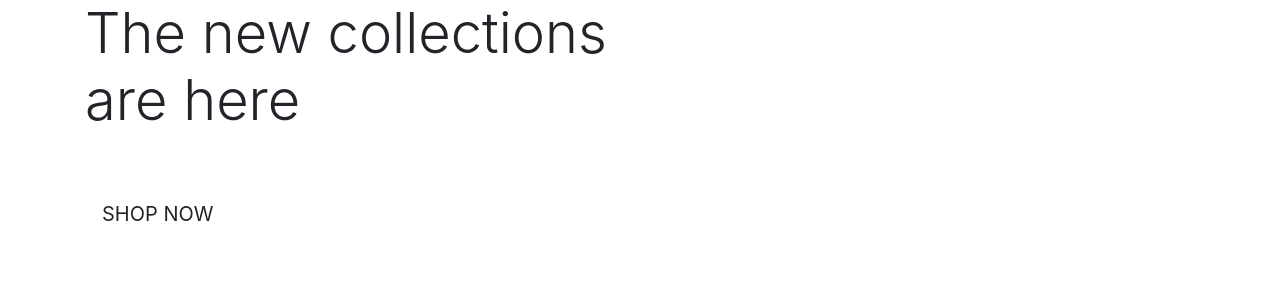
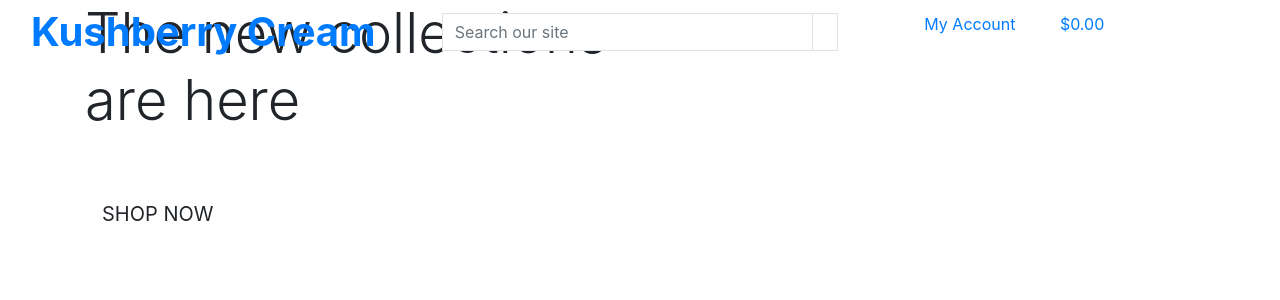
Before and after one commit to kushberrycream/kushberrycream-v1, a Django app: page / in a window 1280 px wide. Shown: the top 300 px of the page. Run offline with Django 3.2, Linux system fonts and the light colour scheme.

Commit message:
added page header

```diff
--- a/templates/base.html
+++ b/templates/base.html
@@ -1,44 +1,100 @@
 {% load static %}
 
-<!doctype html>
+<!DOCTYPE html>
 <html lang="en">
-
   <head>
-
     {% block meta %}
-	<meta http-equiv="X-UA-Compatible" content="ie=edge">
-	<meta charset="utf-8">
-	<meta name="viewport" content="width=device-width, initial-scale=1, shrink-to-fit=no">
+    <meta http-equiv="X-UA-Compatible" content="ie=edge" />
+    <meta charset="utf-8" />
+    <meta name="viewport" content="width=device-width, initial-scale=1, shrink-to-fit=no" />
     {% endblock %}
 
     {% block extra_meta %}
     {% endblock %}
 
     {%block corecss %}
-	<link rel="stylesheet" href="https://cdn.jsdelivr.net/npm/bootstrap@4.5.3/dist/css/bootstrap.min.css"
-		integrity="sha384-TX8t27EcRE3e/ihU7zmQxVncDAy5uIKz4rEkgIXeMed4M0jlfIDPvg6uqKI2xXr2" crossorigin="anonymous">
+    <link rel="stylesheet" href="https://cdn.jsdelivr.net/npm/bootstrap@4.5.3/dist/css/bootstrap.min.css" integrity="sha384-TX8t27EcRE3e/ihU7zmQxVncDAy5uIKz4rEkgIXeMed4M0jlfIDPvg6uqKI2xXr2" crossorigin="anonymous" />
     {% endblock %}
 
     {% block extra_css %}
     {% endblock %}
 
     {% block corejs %}
-	<script src="https://code.jquery.com/jquery-3.5.1.slim.min.js"
-		integrity="sha384-DfXdz2htPH0lsSSs5nCTpuj/zy4C+OGpamoFVy38MVBnE+IbbVYUew+OrCXaRkfj" crossorigin="anonymous">
-	</script>
-	<script src="https://cdn.jsdelivr.net/npm/bootstrap@4.5.3/dist/js/bootstrap.bundle.min.js"
-		integrity="sha384-ho+j7jyWK8fNQe+A12Hb8AhRq26LrZ/JpcUGGOn+Y7RsweNrtN/tE3MoK7ZeZDyx" crossorigin="anonymous">
-	</script>
+    <script src="https://code.jquery.com/jquery-3.5.1.slim.min.js" integrity="sha384-DfXdz2htPH0lsSSs5nCTpuj/zy4C+OGpamoFVy38MVBnE+IbbVYUew+OrCXaRkfj" crossorigin="anonymous"></script>
+    <script src="https://cdn.jsdelivr.net/npm/bootstrap@4.5.3/dist/js/bootstrap.bundle.min.js" integrity="sha384-ho+j7jyWK8fNQe+A12Hb8AhRq26LrZ/JpcUGGOn+Y7RsweNrtN/tE3MoK7ZeZDyx" crossorigin="anonymous"></script>
     {% endblock %}
 
     {% block extra_js %}
     {% endblock %}
 
     <title>Kushberry Cream {% block extra_title %}{% endblock %}</title>
-
   </head>
   <body>
-  <header class="container-fluid fixed-top"></header>
+    <header class="container-fluid fixed-top">
+      <div class="row">
+        <div class="col col-lg-4 my-auto py-1 py-lg-0 text-center text-lg-left">
+          <a href="{% url 'home' %}" class="nav-link main-logo-link">
+            <h1 class="logo-font text-black my-0 font-weight-bold">
+              Kushberry Cream
+            </h1>
+          </a>
+        </div>
+        <div class="col col-lg-4 my-auto py-1 py-lg-0">
+          <form method="GET" action="">
+            <div class="input-group w-100">
+              <input class="form-control border border-black rounded-0" type="text" name="q" placeholder="Search our site" />
+              <div class="input-group-append">
+                <button class="form-control btn btn-black border border-black rounded-0" type="submit">
+                  <span class="icon">
+                    <i class="fas fa-search"></i>
+                  </span>
+                </button>
+              </div>
+            </div>
+          </form>
+        </div>
+        <div class="col col-lg-4 my-auto py-1 py-lg-0">
+          <ul>
+            <li class="list-inline-item dropdown">
+              <a class="text-black nav-link" href="#" id="user-options" data-toggle="dropdown" aria-haspopup="true" aria-expanded="false">
+                <div class="text-center">
+                  <div><i class="fas fa-user fa-lg"></i></div>
+                  <p class="my-0">My Account</p>
+                </div>
+              </a>
+              <div class="dropdown-menu border-0" aria-labelledby="user-options">
+                {% if request.user.is_authenticated %}
+                  {% if request.user.is_superuser %}
+                    <a href="" class="dropdown-item">Product Management</a>
+                  {% endif %}
+                  <a href="" class="dropdown-item">My Profile</a>
+                  <a href="{% url 'account_logout' %}" class="dropdown-item">Logout</a>
+                {% else %}
+                  <a href="{% url 'account_signup' %}" class="dropdown-item">Register</a>
+                  <a href="{% url 'account_login' %}" class="dropdown-item">Login</a>
+                {% endif %}
+              </div>
+            </li>
+            <li class="list-inline-item dropdown">
+              <a class="{% if grand_total %}text-info font-weight-bold{% else %}text-black{% endif %} nav-link" href="">
+                <div class="text-center">
+                  <div>
+                    <i class="fas fa-shopping-bag fa-lg"></i>
+                  </div>
+                  <p class="my-0">
+                    {% if grand_total %}
+                      ${{ grand_total|floatformat:2 }}
+                    {% else %}
+                      $0.00
+                    {% endif %}
+                  </p>
+                </div>
+              </a>
+            </li>
+          </ul>
+        </div>
+      </div>
+    </header>
 
     {% if messages %}
     <div class="message-container"></div>
@@ -52,7 +108,5 @@
 
     {% block postloadjs %}
     {% endblock %}
-
   </body>
-
 </html>
```
Also changed, not shown: home/views.py (line endings or trailing spaces). Lines whose indentation alone changed are shown as unchanged.
